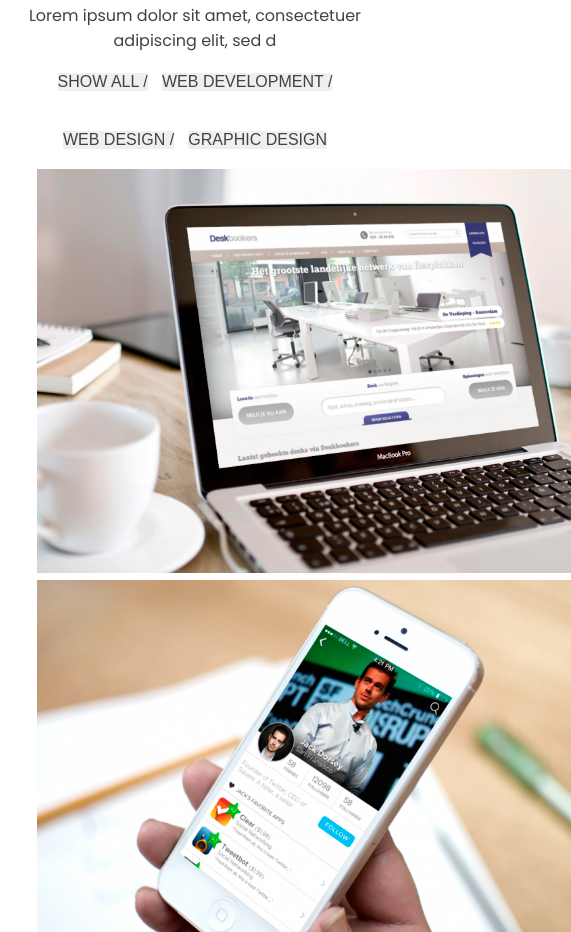
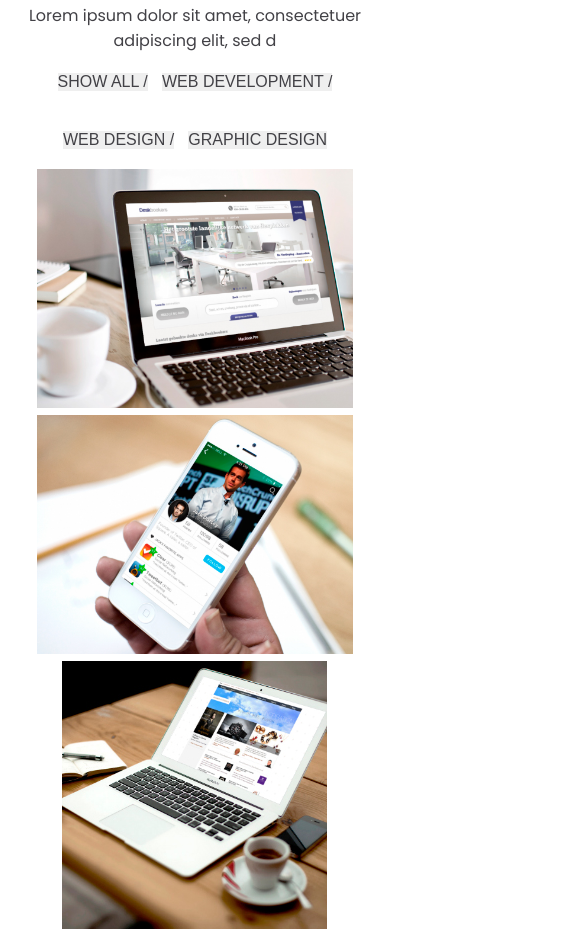
Before and after one commit to Kostr/project-webdesign-webdevblog, a plain HTML site: page index.html in a window 390 px wide. Shown: the part 1998-2930 px from the top of the page, 571 px wide, since content can reach past the window. Drawn offline with nearby package versions, Linux system fonts and the light colour scheme.

Commit message:
Make image of different sizes responsive in mobile version

```diff
--- a/style.css
+++ b/style.css
@@ -235,9 +235,11 @@ body {
 	.bottom-card{
 		width: 250px;
 		margin: 0 auto;
-
 	}
 
+	.post img{
+		max-width:100%;
+	}
 	.posts{
 		width: 90%;
 		display: grid;
```
